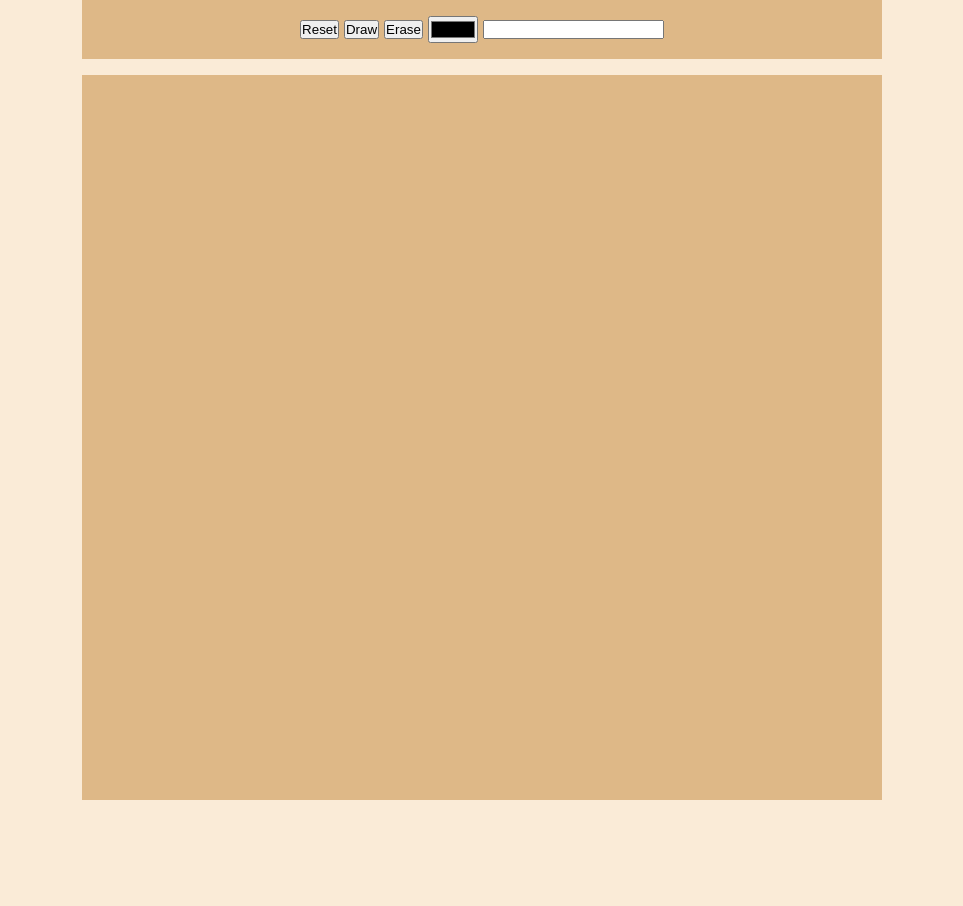
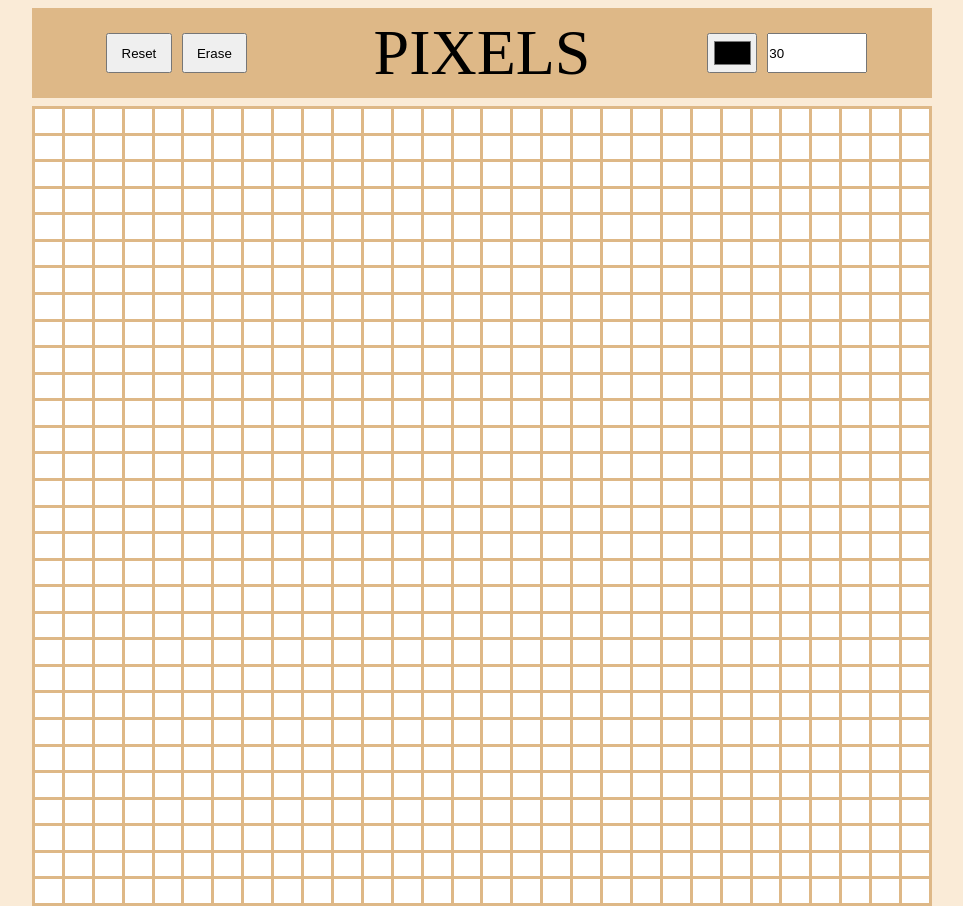
Before and after one commit to TJessop602/PixelDraw, a plain HTML site: page index.html in a window 1280 px wide. Shown: the whole page, without its empty margins (158-1121 px from the left). Before the commit the page ends 800 px from the top, so only its background shows below. Drawn offline with Linux system fonts and the light colour scheme.

Commit message:
Pixel grid nows draws with JS and is resizable.

```diff
--- a/index.html
+++ b/index.html
@@ -10,13 +10,17 @@
 </head>
 <body>
     <div class="navbar">
-        <button class="reset">Reset</button>
-        <button class="draw">Draw</button>
-        <button class="erase">Erase</button>
-
-        <input class="color" type="color">
-        <input class="size" type="text">
+        <div class = "buttons">
+            <button class="reset">Reset</button>
+            <button class="draw">Erase</button>
+        </div>
+        <div class="title">PIXELS</div>
+        <div class = "settings">
+            <input class="cselect" type="color">
+            <input class="size" type="text" value="30">
+        </div>
     </div>
-    <div class="container"></div>
+    <div class="container">
+    </div>
 </body>
 </html>
--- a/javascript.js
+++ b/javascript.js
@@ -0,0 +1,24 @@
+function makeGrid(size){
+    container.style.setProperty("--size", size);
+    for(let i = 0; i < size*size; i++){
+        const pix = document.createElement('div');
+        pix.classList.add('pixel');
+        container.appendChild(pix);
+    }
+}
+
+function resetGrid(){
+    container.innerHTML = '';
+    size = gridSize.value;
+    makeGrid(size);
+}
+
+const container = document.querySelector(".container");
+const gridSize = document.querySelector(".size");
+const reset = document.querySelector(".reset");
+let size = gridSize.value;
+
+gridSize.addEventListener("change", resetGrid);
+reset.addEventListener("click", resetGrid);
+
+makeGrid(size);
--- a/style.css
+++ b/style.css
@@ -2,10 +2,6 @@
     margin: 0;
     padding: 0;
     box-sizing: border-box;
-}
-
-html, body{
-    height: 100%;
 }
 
 body{
@@ -17,19 +13,58 @@ body{
 }
 
 .navbar, .container{
-    width: 800px;
+    width: 900px;
     background-color: burlywood;
 }
 
-.navbar {
+.navbar{
+    display:flex;
+    justify-content: space-around;
+    align-items: center;
+    margin: 0.5em;
+    padding: 0.5em;
+}
+
+.settings, .title, .buttons{
     display:flex;
     justify-content: center;
     align-items: center;
-    gap: 5px;
-    margin-bottom: 1em;
-    padding: 1em;
+    width: 300px;
+    gap: 10px;
+}
+
+.title{
+    font-size: 64px;
+    margin: 0 0.5em;
+}
+
+button, input{
+    height: 40px;
+}
+
+.size{
+    width: 100px;
+}
+
+.cselect{
+    padding: 0.25em;
+
+}
+
+button{
+    padding: 0 1em;
 }
 
 .container{
+    --size: 20;
     height: 800px;
+    display: grid;
+    gap: 3px;
+    padding:3px;
+    grid-template-rows: repeat(var(--size), 1fr);
+    grid-template-columns: repeat(var(--size), 1fr);
 }
+
+.pixel{
+    background-color: white;
+}
```
